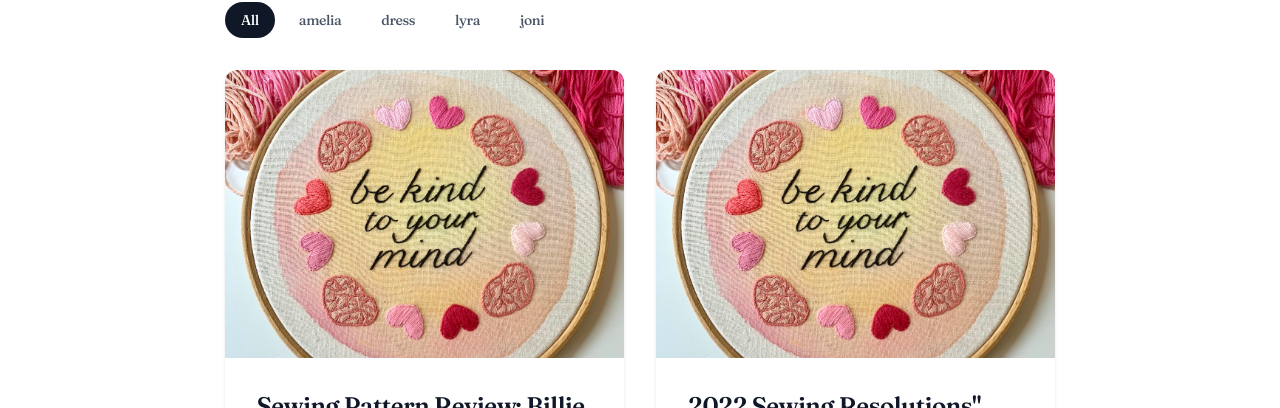
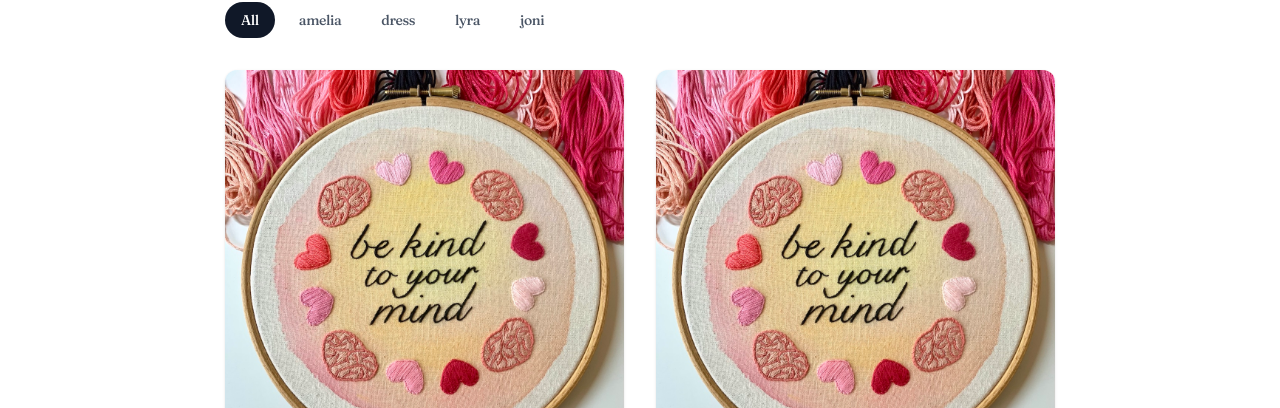
Before and after one commit to joannaflorence97/MakesNext, a Next.js app: page / in a window 1280 px wide. Shown: the part 534-942 px from the top of the page. Built offline with nearby package versions, Linux system fonts and the light colour scheme.

Commit message:
Stop cropping images

```diff
--- a/components/BlogPostCard.tsx
+++ b/components/BlogPostCard.tsx
@@ -10,15 +10,16 @@ export function BlogPostCard({ metadata }: BlogPostCardProps) {
   return (
     <Link href={`/blog/${metadata.slug}`} key={metadata.slug} className="group">
       <article className="bg-white rounded-xl overflow-hidden shadow-sm hover:shadow-md transition-shadow duration-300">
-        <div className="relative overflow-hidden h-72">
+        <div className="relative w-full">
           <Image
             src={
               metadata.image ||
               'https://images.unsplash.com/photo-1523348837708-15d4a09cfac2?q=80&w=2940&auto=format&fit=crop'
             }
             alt={metadata.title}
-            fill
-            className="object-cover group-hover:scale-105 transition-transform duration-500"
+            width={1200} // Pick appropriate dimensions/aspect ratio
+            height={675}
+            className="w-full h-auto object-cover group-hover:scale-105 transition-transform duration-500"
           />
         </div>
         <div className="p-8">
```
